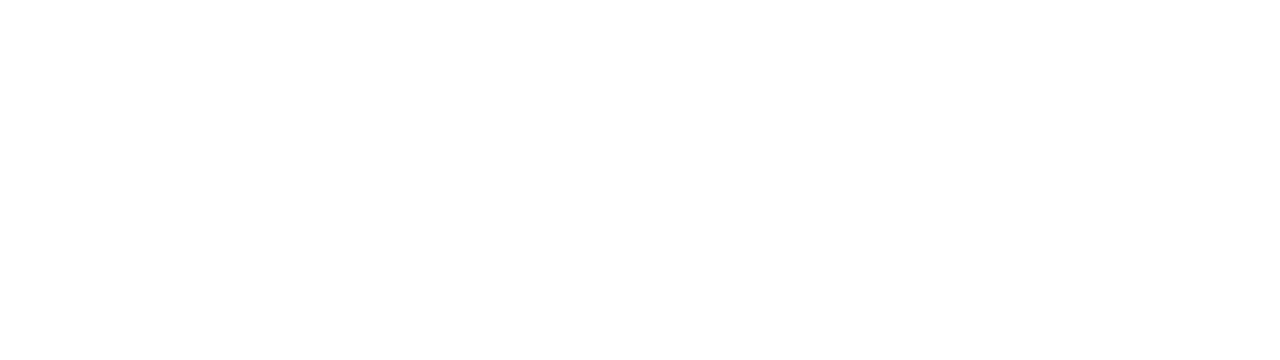
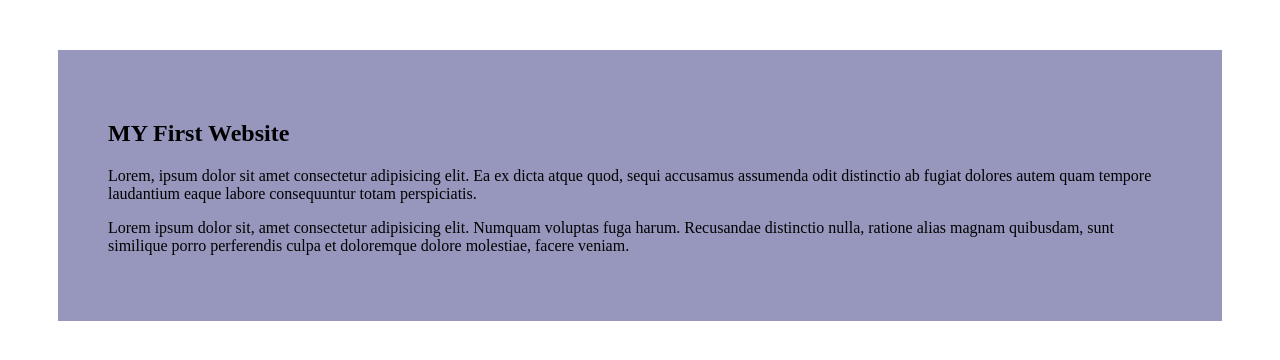
Before and after one commit to Md-Badhon-Sheikh/my-simple-website, a plain HTML site: page index.html in a window 1280 px wide. Drawn offline with Linux system fonts and the light colour scheme.

Commit message:
added the first blog

```diff
--- a/index.html
+++ b/index.html
@@ -4,8 +4,13 @@
     <meta charset="UTF-8">
     <meta name="viewport" content="width=device-width, initial-scale=1.0">
     <title>My Simple Website</title>
+    <link rel="stylesheet" href="styels/styel.css">
 </head>
 <body>
-
+    <div>
+        <h2>MY First Website</h2>
+    <p>Lorem, ipsum dolor sit amet consectetur adipisicing elit. Ea ex dicta atque quod, sequi accusamus assumenda odit distinctio ab fugiat dolores autem quam tempore laudantium eaque labore consequuntur totam perspiciatis.</p>
+    <p>Lorem ipsum dolor sit, amet consectetur adipisicing elit. Numquam voluptas fuga harum. Recusandae distinctio nulla, ratione alias magnam quibusdam, sunt similique porro perferendis culpa et doloremque dolore molestiae, facere veniam.</p>
+    </div>
 </body>
 </html>
--- /dev/null
+++ b/styels/styel.css
@@ -0,0 +1,5 @@
+div{
+    background-color: rgb(151, 151, 190);
+    margin: 50px;
+    padding: 50px;
+}
```
